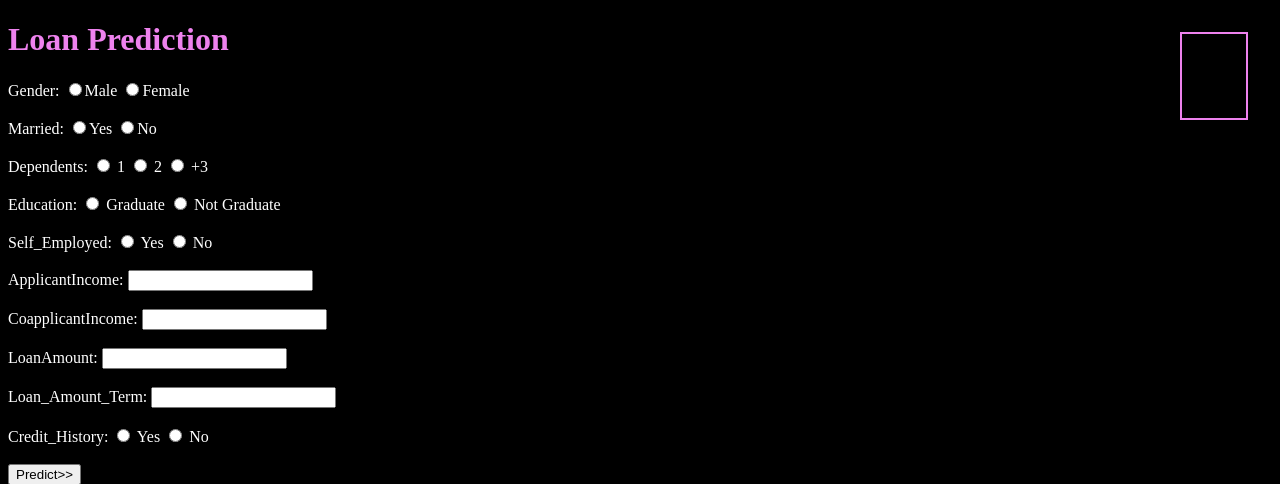
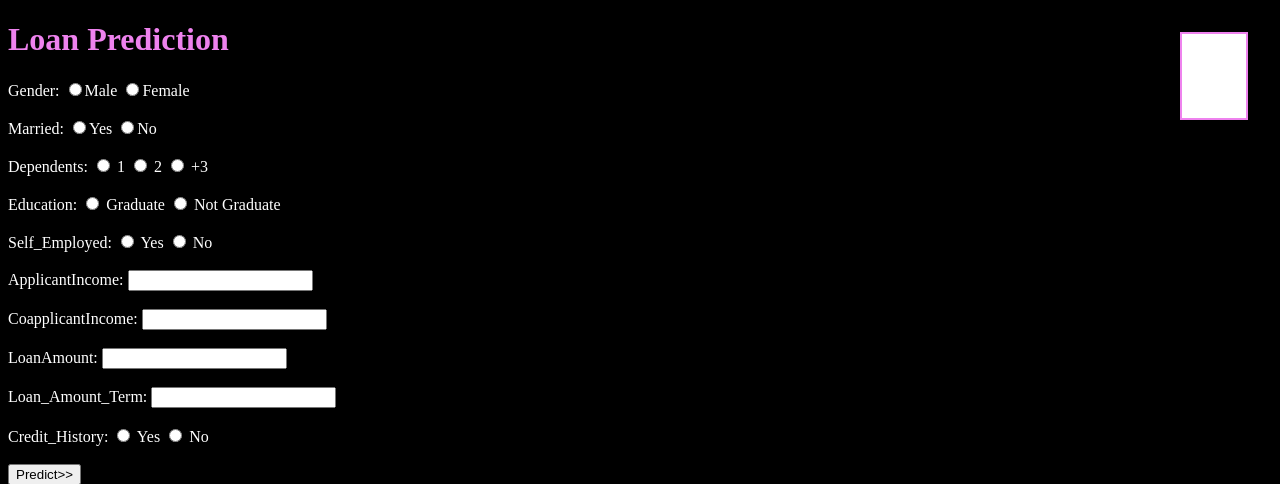
Before and after one commit to Silva-cloud/Loan_Predict, a Flask app: page / in a window 1280 px wide. Shown: the top 484 px of the page. Run offline with Flask 2, Linux system fonts and the light colour scheme; parts of the project's set-up code (start-up, migrations or seed data) failed here and were passed over.

Commit message:
Update index.html

```diff
--- a/templates/index.html
+++ b/templates/index.html
@@ -52,7 +52,7 @@
 		</form>
 		<br>
 		<br>
-		<div style="border:2px solid violet; padding:2em; position: absolute; top: 2em; right:2em;">
+		<div style="border:2px solid violet; padding:2em; position: absolute; top: 2em; right:2em; background:white; z-index:2;">
 			<h2 style="color:violet;" dir="rtl">
 				{{Logistic_Regression_result}}
 			</h2>
```
